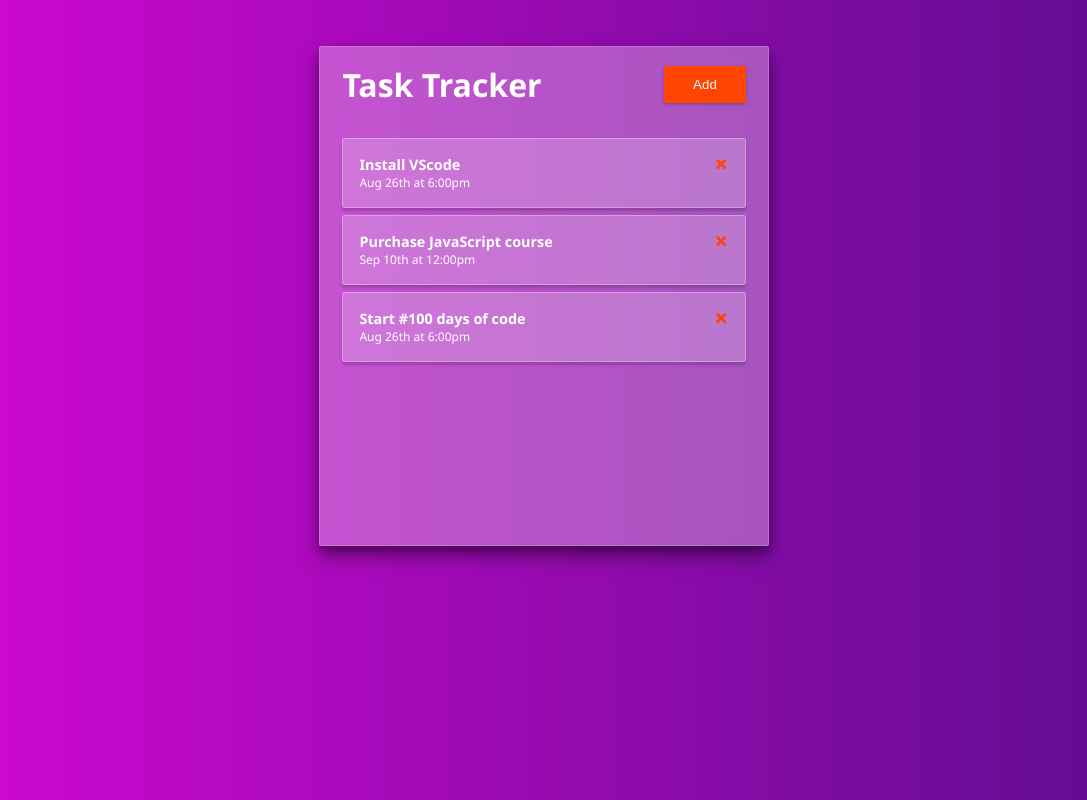
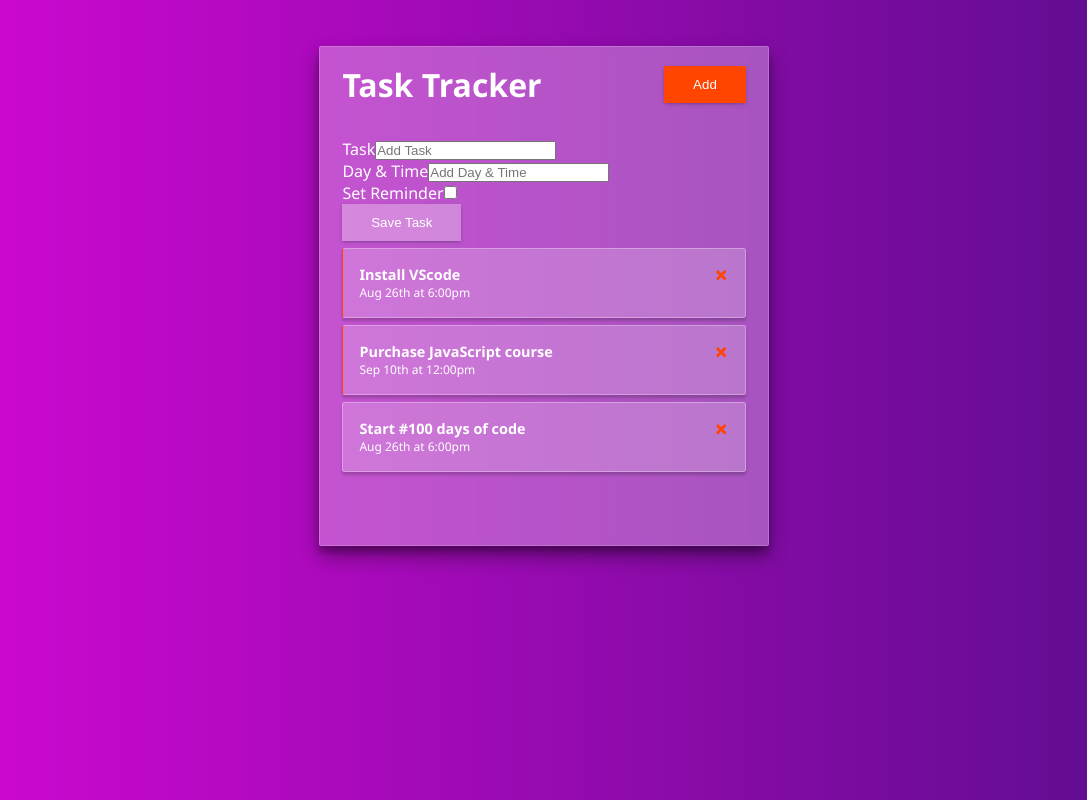
Before and after one commit to Evavic44/Task-tracker, a React (Create React App) app: page / in a window 1280 px wide. Shown: the whole page, without its empty margins (96-1183 px from the left). Built offline with nearby package versions, Linux system fonts and the light colour scheme.

Commit message:
Add input boxes

```diff
--- a/src/App.js
+++ b/src/App.js
@@ -1,6 +1,7 @@
-import { useState } from 'react';
-import Header from './components/Header';
-import Tasks from './components/Tasks';
+import { useState } from "react";
+import Header from "./components/Header";
+import Tasks from "./components/Tasks";
+import AddTask from "./components/AddTask";
 
 const App = () => {
   const [tasks, setTasks] = useState([
@@ -24,10 +25,29 @@
     },
   ]);
 
+  // Delete Task
+  const deleteTask = (id) => {
+    setTasks(tasks.filter((task) => task.id !== id));
+  };
+
+  // Toggle Reminder
+  const toggleReminder = (id) => {
+    setTasks(
+      tasks.map((task) =>
+        task.id === id ? { ...task, reminder: !task.reminder } : task
+      )
+    );
+  };
+
   return (
     <div className="container">
       <Header />
-      <Tasks tasks={tasks} />
+      <AddTask />
+      {tasks.length > 0 ? (
+        <Tasks tasks={tasks} onDelete={deleteTask} onToggle={toggleReminder} />
+      ) : (
+        "Add a new task"
+      )}
     </div>
   );
 };
--- /dev/null
+++ b/src/components/AddTask.js
@@ -0,0 +1,24 @@
+const AddTask = () => {
+  return (
+    <form className="add-form">
+      <div className="form-control">
+        <label>Task</label>
+        <input type="text" placeholder="Add Task" />
+      </div>
+
+      <div className="form-control">
+        <label>Day & Time</label>
+        <input type="text" placeholder="Add Day & Time" />
+      </div>
+
+      <div className="form-control form-control-check">
+        <label>Set Reminder</label>
+        <input type="checkbox" />
+      </div>
+
+      <input type="submit" value="Save Task" className="btn btn-block" />
+    </form>
+  );
+};
+
+export default AddTask;
--- a/src/components/Task.js
+++ b/src/components/Task.js
@@ -1,12 +1,24 @@
-import { FaTimes } from "react-icons/fa"
+import { FaTimes } from "react-icons/fa";
 
-const Task = ({ task }) => {
-   return (
-      <div className='task'>
-         <h3>{task.text} <FaTimes style={{color: 'orangered', cursor: 'pointer'}}/></h3>
-         <p>{task.day}</p>
-      </div>
-   )
-}
+const Task = ({ task, onDelete, onToggle }) => {
+  return (
+    <div
+      className={`task ${task.reminder ? "reminder" : ""}`}
+      onDoubleClick={() => onToggle(task.id)}
+    >
+      <h3>
+        {task.text}{" "}
+        <FaTimes
+          style={{
+            color: "orangered",
+            cursor: "pointer",
+          }}
+          onClick={() => onDelete(task.id)}
+        />
+      </h3>
+      <p>{task.day}</p>
+    </div>
+  );
+};
 
-export default Task
+export default Task;
--- a/src/components/Tasks.js
+++ b/src/components/Tasks.js
@@ -1,15 +1,20 @@
-import { faTimes} from 'react-icons/fa'
+import { faTimes } from "react-icons/fa";
 
-import Task from "./Task"
+import Task from "./Task";
 
-const Tasks = ({ tasks }) => {
-   return (
-      <>
-         {tasks.map((task) => (
-         <Task key={task.id} task={task} />
-         ))}
-      </>
-   )
-}
+const Tasks = ({ tasks, onDelete, onToggle }) => {
+  return (
+    <>
+      {tasks.map((task) => (
+        <Task
+          key={task.id}
+          task={task}
+          onDelete={onDelete}
+          onToggle={onToggle}
+        />
+      ))}
+    </>
+  );
+};
 
-export default Tasks
+export default Tasks;
```
Lines whose indentation alone changed are shown as unchanged.
